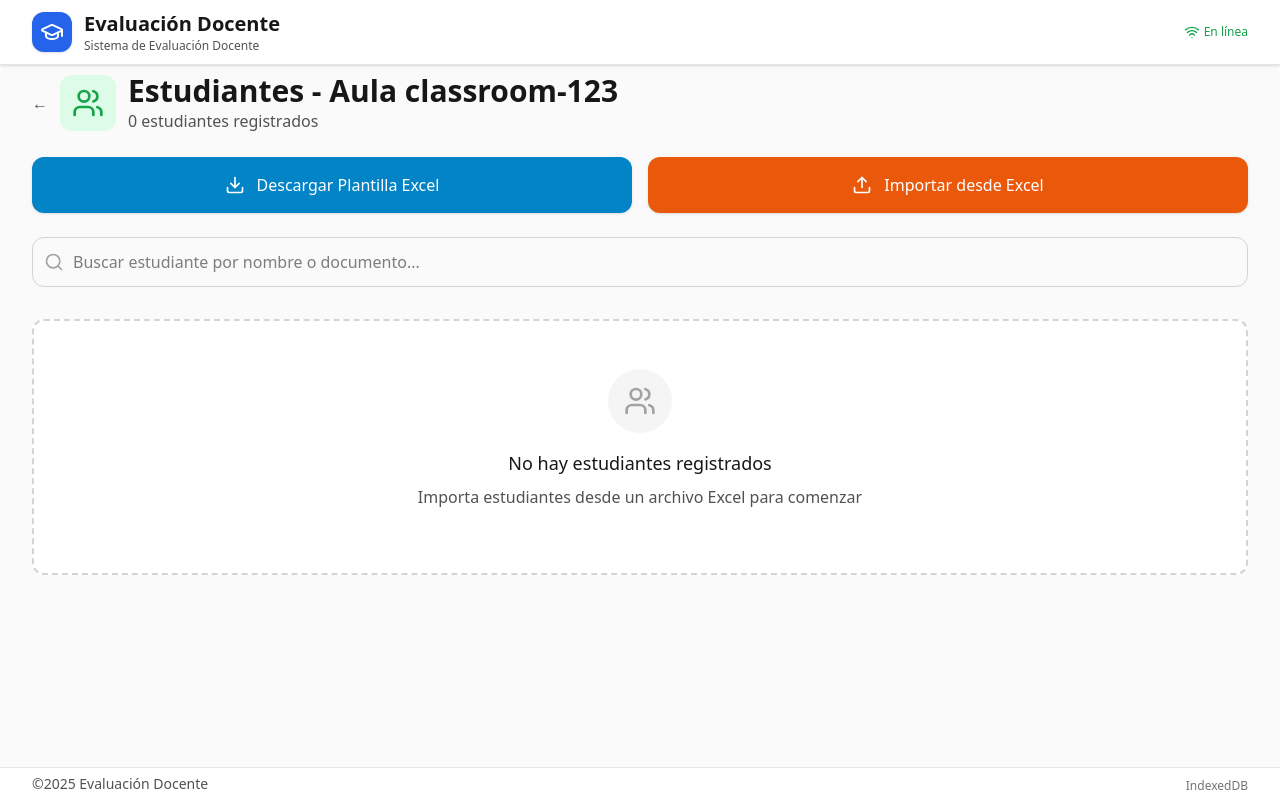
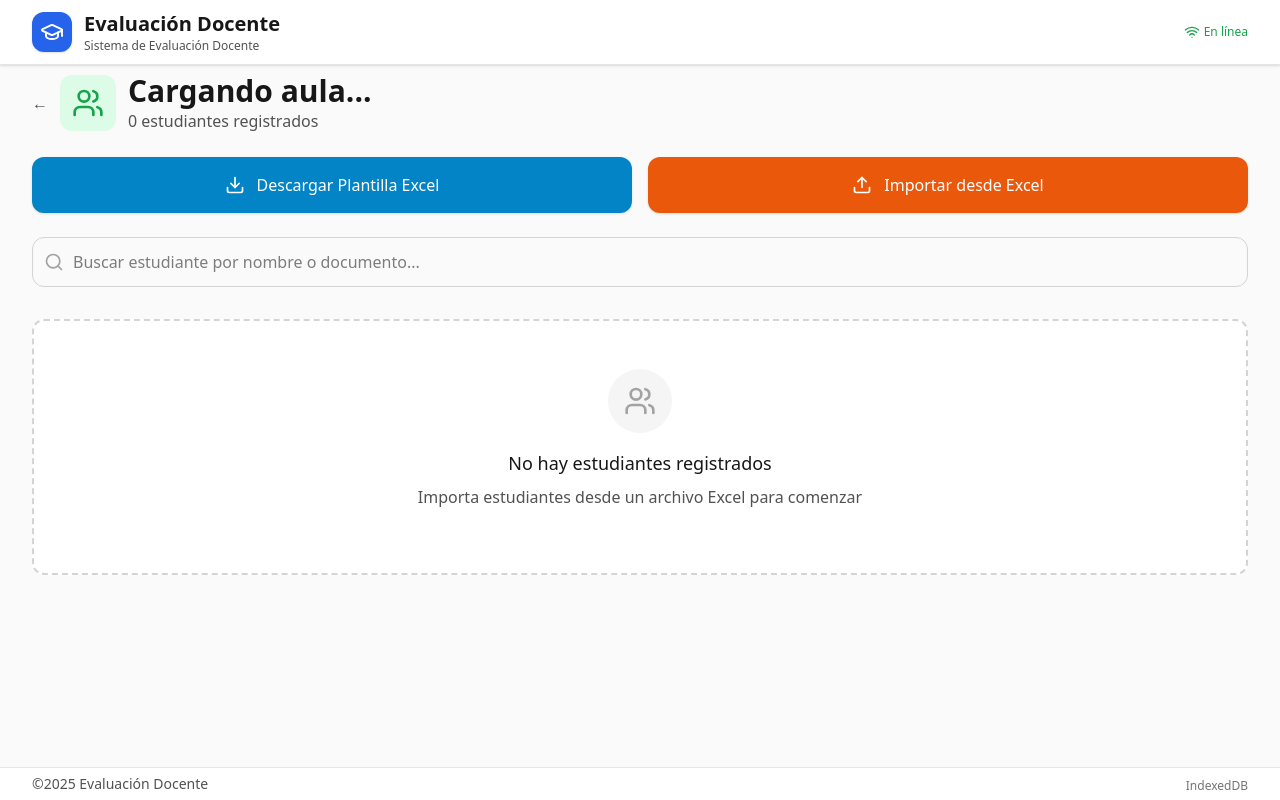
Before and after one commit to tucno21/evaluacion-docente, a React (Vite) app: page /grade/1/students in a window 1280 px wide. Built offline with nearby package versions, Linux system fonts and the light colour scheme.

Commit message:
correccion en StudentPage

```diff
--- a/src/pages/StudentsPage.tsx
+++ b/src/pages/StudentsPage.tsx
@@ -3,29 +3,19 @@ import { Users, Download, Upload, X, FileSpreadsheet, Search } from 'lucide-reac
 import { generateExcelTemplate, parseExcelStudents } from '../utils/excel';
 import { saveAs } from 'file-saver';
 import { useAppStore } from '../store/useAppStore'; // Import useAppStore
-
-// Mock de useParams para el ejemplo
-const mockParams = { gradeId: 'classroom-123' }; // Changed to a string ID for consistency
-
-// Mock de useNavigate para el ejemplo
-const mockNavigate = (path: string) => {
-    console.log(`Navegando a: ${path}`);
-    alert(`En tu proyecto real navegará a: ${path}`);
-};
-
+import { useParams, useNavigate } from 'react-router-dom'; // Import useParams and useNavigate
 import { useEffect } from 'react'; // Import useEffect
+import type { Classroom } from '../types/types'; // Import Classroom type
+import { getClassroomById } from '../utils/indexDB'; // Import getClassroomById
 
 const StudentsPage = () => {
-    // En tu proyecto real, usa: const navigate = useNavigate();
-    const navigate = mockNavigate;
-    // En tu proyecto real, usa: const { gradeId } = useParams<{ gradeId: string }>();
-    const { gradeId } = mockParams; // gradeId is already a string, use directly
+    const navigate = useNavigate();
+    const { gradeId } = useParams<{ gradeId: string }>();
 
     const classroomId = gradeId; // Use gradeId directly as classroomId
 
-    const { students, loadStudentsByClassroom, addManyStudents, classrooms, loadClassrooms } = useAppStore();
-
-    const currentClassroom = classrooms.find(c => c.id === classroomId);
+    const { students, loadStudentsByClassroom, addManyStudents, loadClassrooms } = useAppStore();
+    const [currentClassroom, setCurrentClassroom] = useState<Classroom | null>(null); // New state for classroom data
 
     const [isImportModalOpen, setIsImportModalOpen] = useState(false);
     const [searchTerm, setSearchTerm] = useState('');
@@ -37,6 +27,11 @@ const StudentsPage = () => {
         loadClassrooms(); // Load all classrooms
         if (classroomId) {
             loadStudentsByClassroom(classroomId);
+            const fetchClassroom = async () => {
+                const fetchedClassroom = await getClassroomById(classroomId);
+                setCurrentClassroom(fetchedClassroom || null);
+            };
+            fetchClassroom();
         }
     }, [classroomId, loadStudentsByClassroom, loadClassrooms]);
 
@@ -87,7 +82,10 @@ const StudentsPage = () => {
     };
 
     const handleImportStudents = async () => {
-        if (!selectedFile) return;
+        if (!selectedFile || !classroomId) {
+            alert('No se puede importar estudiantes sin un ID de aula válido.');
+            return;
+        }
 
         setIsProcessing(true);
 
@@ -97,7 +95,7 @@ const StudentsPage = () => {
             // Assign the classroomId to each imported student
             const studentsToSave = importedStudents.map(s => ({
                 ...s,
-                classroomId: classroomId, // classroomId is already a string
+                classroomId: classroomId,
             }));
 
             console.log('Importing students with classroomId:', classroomId);
@@ -141,7 +139,7 @@ const StudentsPage = () => {
                         </div>
                         <div>
                             <h1 className="text-3xl font-bold text-neutral-900">
-                                Estudiantes - {currentClassroom ? `${currentClassroom.name} ${currentClassroom.grade}-${currentClassroom.section}` : `Aula ${gradeId}`}
+                                {currentClassroom ? `Estudiantes - ${currentClassroom.name} ${currentClassroom.grade}° ${currentClassroom.section}` : 'Cargando aula...'}
                             </h1>
                             <p className="text-neutral-600">
                                 {students.length} estudiante{students.length !== 1 ? 's' : ''} registrado{students.length !== 1 ? 's' : ''}
```
